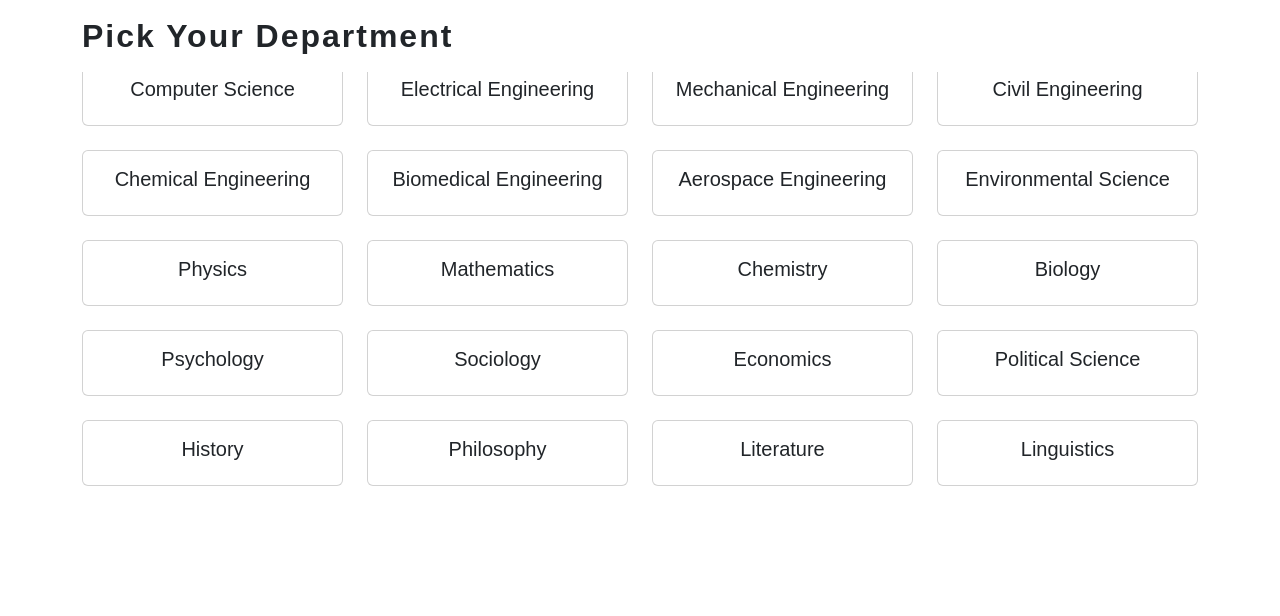
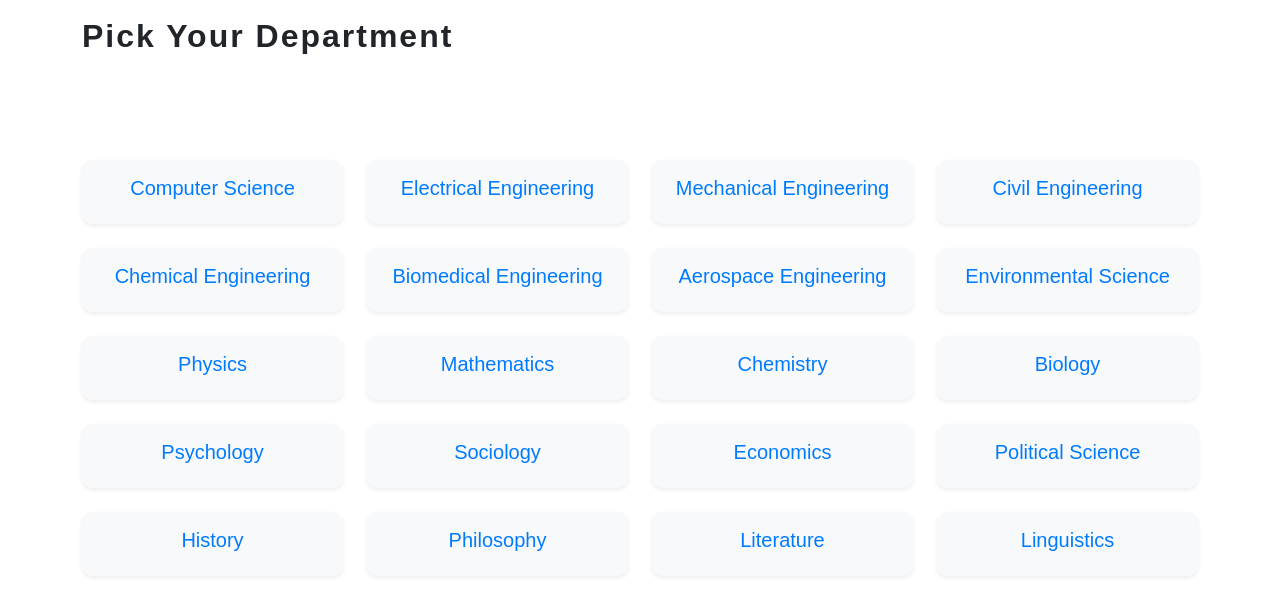
Before and after one commit to 56radius/mtu-voting, a React (Create React App) app: page / in a window 1280 px wide. Shown: the top 616 px of the page. Built offline with nearby package versions, Linux system fonts and the light colour scheme.

Commit message:
committing the login screen

```diff
--- a/src/components/HomeScreen.js
+++ b/src/components/HomeScreen.js
@@ -41,18 +41,18 @@ function HomeScreen() {
         </div>
       </header>
 
-      <section id="departments" className="d-flex align-items-center">
+      <section id="departments" className="d-flex align-items-center" style={{ marginTop: '100px' }}>
         <div className="container">
           <div className="row">
             {departments.map((department, index) => (
               <div className="col-lg-3 col-md-4 col-sm-6 mb-4" key={index}>
                 <div
-                  className="card"
-                  style={{ cursor: "pointer" }}
+                  className="card shadow-sm border-0"
+                  style={{ cursor: "pointer", backgroundColor: '#f8f9fa', borderRadius: '10px' }}
                   onClick={() => navigate(`/login/${department.replace(/\s+/g, '-').toLowerCase()}`)}
                 >
                   <div className="card-body text-center">
-                    <h5 className="card-title">{department}</h5>
+                    <h5 className="card-title" style={{ color: '#007bff' }}>{department}</h5>
                   </div>
                 </div>
               </div>
--- a/src/components/LoginScreen.js
+++ b/src/components/LoginScreen.js
@@ -1,33 +1,34 @@
-import React, { useState } from "react";
-import { useNavigate } from "react-router-dom";
-import Swal from "sweetalert2";
+import React, { useState } from 'react';
+import { useNavigate, useParams } from 'react-router-dom';
+import Swal from 'sweetalert2';
 
 function LoginScreen() {
   const navigate = useNavigate();
-  const [matricNumber, setMatricNumber] = useState("");
-  const [votingNumber, setVotingNumber] = useState("");
+  const { department } = useParams();
+  const [matricNumber, setMatricNumber] = useState('');
+  const [votingNumber, setVotingNumber] = useState('');
 
   const handleLogin = () => {
     // Dummy validation logic
-    const validMatricNumber = "123456"; // Replace with actual validation logic
-    const validVotingNumber = "voting123"; // Replace with actual validation logic
+    const validMatricNumber = '123456'; // Replace with actual validation logic
+    const validVotingNumber = 'voting123'; // Replace with actual validation logic
 
     if (matricNumber === validMatricNumber && votingNumber === validVotingNumber) {
       // Show success alert
       Swal.fire({
-        icon: "success",
-        title: "Login successful!",
-        text: "Welcome Back!",
+        icon: 'success',
+        title: 'Login successful!',
+        text: 'Welcome Back!',
       });
 
       // Navigate to dashboard
-      navigate("/dashboard");
+      navigate('/dashboard');
     } else {
       // Show error alert
       Swal.fire({
-        icon: "error",
-        title: "Login failed!",
-        text: "Invalid matric number or voting number.",
+        icon: 'error',
+        title: 'Login failed!',
+        text: 'Invalid matric number or voting number.',
       });
     }
   };
@@ -44,12 +45,12 @@ function LoginScreen() {
                     <button
                       style={{
                         borderWidth: 0,
-                        background: "#fff",
+                        background: '#fff',
                       }}
                       href="index.html"
                       className="logo d-flex align-items-center w-auto"
                     >
-
+                      {/* Logo */}
                     </button>
                   </div>
                   <form action="" className="mt" method="post">
@@ -57,7 +58,7 @@ function LoginScreen() {
                       <div className="card-body">
                         <div className="pt-4 pb-2">
                           <h5 className="card-title text-center pb-0 fs-4">
-                            Your Department
+                            {department} Department
                           </h5>
                         </div>
 
@@ -107,8 +108,11 @@ function LoginScreen() {
 
                           <div className="col-12">
                             <p className="small mb-0">
-                              Forgot Voting Number?{" "}
-                              <a style={{ color: "green" }} onClick={() => navigate("/forgotvotingnumber")}>
+                              Forgot Voting Number?{' '}
+                              <a
+                                style={{ color: 'green' }}
+                                onClick={() => navigate('/forgotvotingnumber')}
+                              >
                                 Click Me
                               </a>
                             </p>
@@ -116,8 +120,10 @@ function LoginScreen() {
 
                           <div className="col-12">
                             <p className="small mb-0">
-                              Don't have an account?{" "}
-                              <a  style={{color: "blue"}} onClick={() => navigate("/register")}> Register Account  </a>
+                              Don't have an account?{' '}
+                              <a style={{ color: 'blue' }} onClick={() => navigate('/register')}>
+                                Register Account
+                              </a>
                             </p>
                           </div>
                         </form>
```
